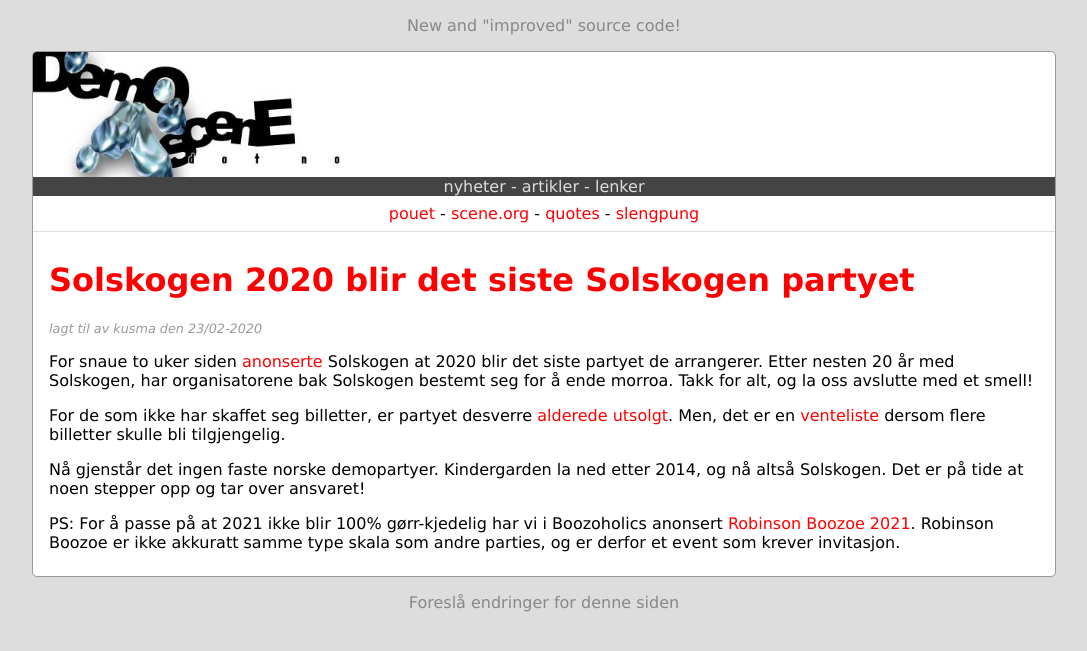
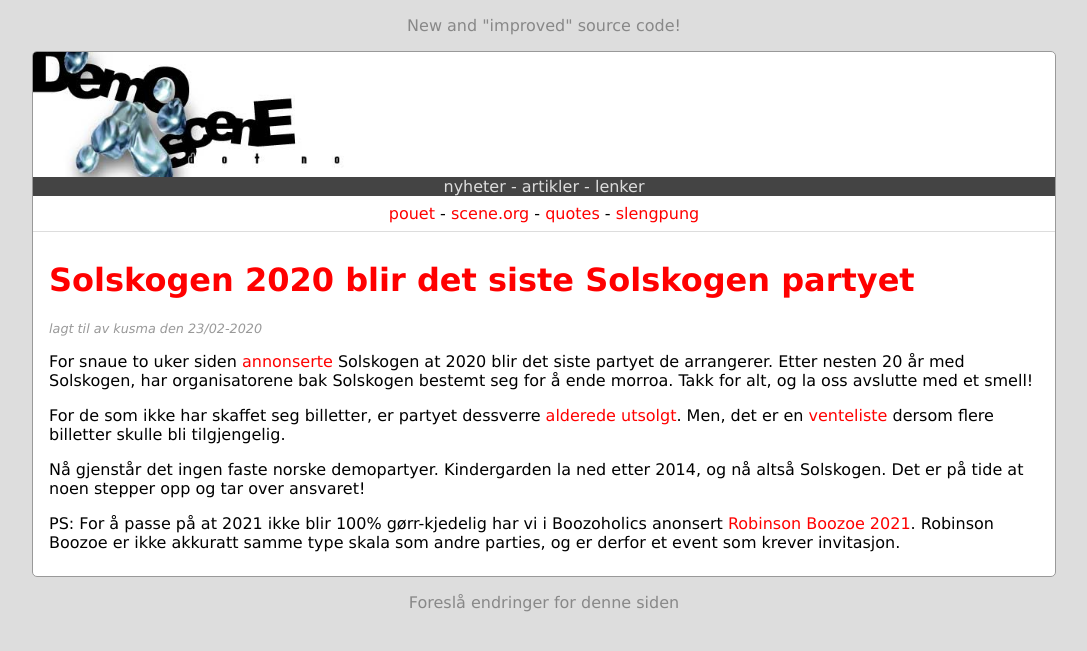
Before and after one commit to demoscene-no/demoscene.no, a Jekyll site: the page built from _posts/2020-02-23-solskogen-2020.md, in a window 1280 px wide. Shown: the top 651 px of the page, without its empty margins (96-1183 px from the left). Built offline with Jekyll 4.4.1, drawn with Linux system fonts in a browser that asks for light colours.

Commit message:
fix a couple of typos

```diff
--- a/_posts/2020-02-23-solskogen-2020.md
+++ b/_posts/2020-02-23-solskogen-2020.md
@@ -4,12 +4,12 @@
 author: kusma
 external_link: https://www.solskogen.no/
 ---
-For snaue to uker siden [anonserte][last-party] Solskogen at 2020 blir det
+For snaue to uker siden [annonserte][last-party] Solskogen at 2020 blir det
 siste partyet de arrangerer. Etter nesten 20 år med Solskogen, har
 organisatorene bak Solskogen bestemt seg for å ende morroa. Takk for alt, og
 la oss avslutte med et smell!
 
-For de som ikke har skaffet seg billetter, er partyet desverre [alderede
+For de som ikke har skaffet seg billetter, er partyet dessverre [alderede
 utsolgt][sold-out]. Men, det er en [venteliste][waiting-list] dersom flere
 billetter skulle bli tilgjengelig.
 
```
